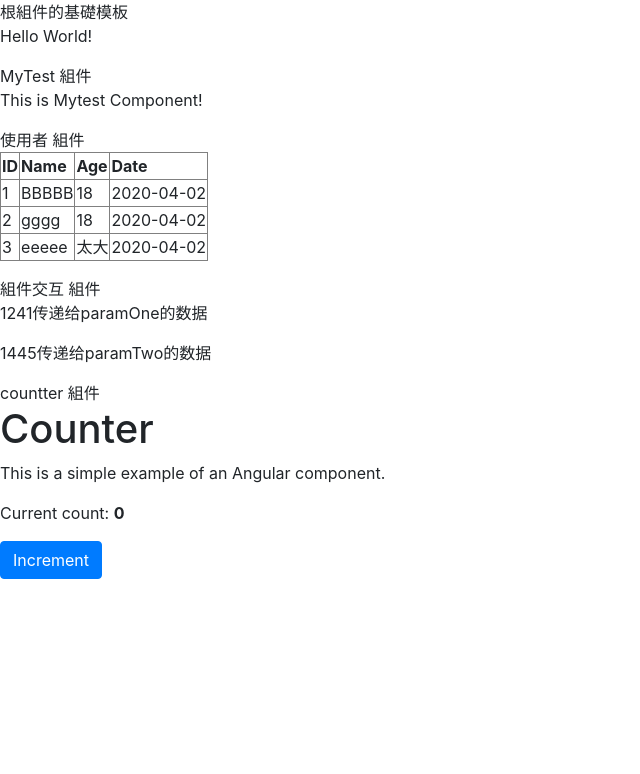
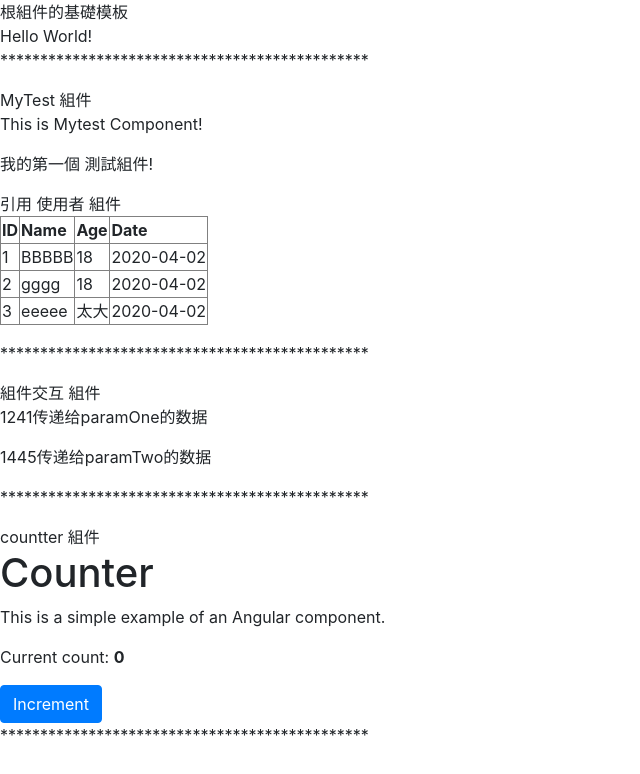
Before and after one commit to dckanji/MyLearn, an Angular app in the folder ClientApp/: page / in a window 1280 px wide. Shown: the top 774 px of the page, without its empty margins (0-640 px from the left). Built offline with nearby package versions, Linux system fonts and the light colour scheme; no server answers.

Commit message:
註解說明

```diff
--- a/ClientApp/src/app/Mytest/mytest.component.html
+++ b/ClientApp/src/app/Mytest/mytest.component.html
@@ -1 +1,6 @@
 <p>This is Mytest Component!</p>
+<p>我的第一個 測試組件!</p>
+
+引用 使用者 組件<br>
+<app-users></app-users>
+<p></p>
--- a/ClientApp/src/app/app.component.html
+++ b/ClientApp/src/app/app.component.html
@@ -1,14 +1,11 @@
 根組件的基礎模板<br>
 Hello World!<br>
-<p></p>
+<p>**********************************************</p>
 
 MyTest 組件<br>
 <app-mytest></app-mytest>
-<p></p>
+<p>**********************************************</p>
 
-使用者 組件<br>
-<app-users></app-users>
-<p></p>
 
 組件交互 組件<br>
 <MyDemo-parent></MyDemo-parent>
@@ -16,7 +13,8 @@ MyTest 組件<br>
     <MyDemo-child></MyDemo-child>
 <MyDemo-parent></MyDemo-parent>
 -->
-<p></p>
+<p>**********************************************</p>
 
 countter 組件<br>
 <app-counter-component></app-counter-component>
+<p>**********************************************</p>
```
